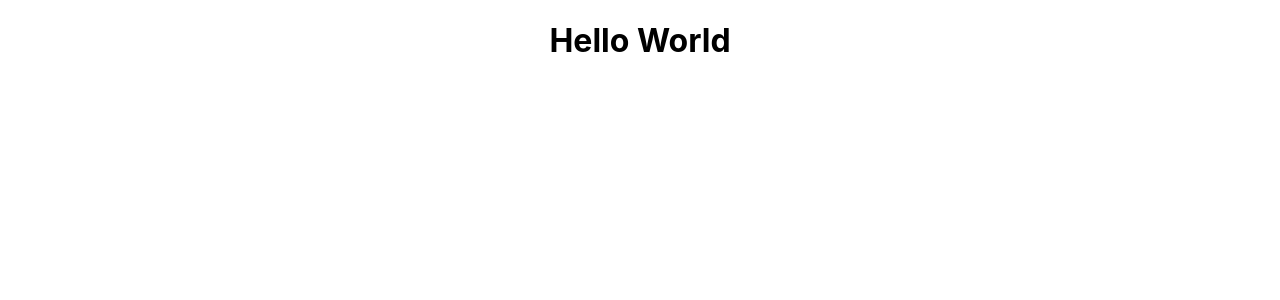
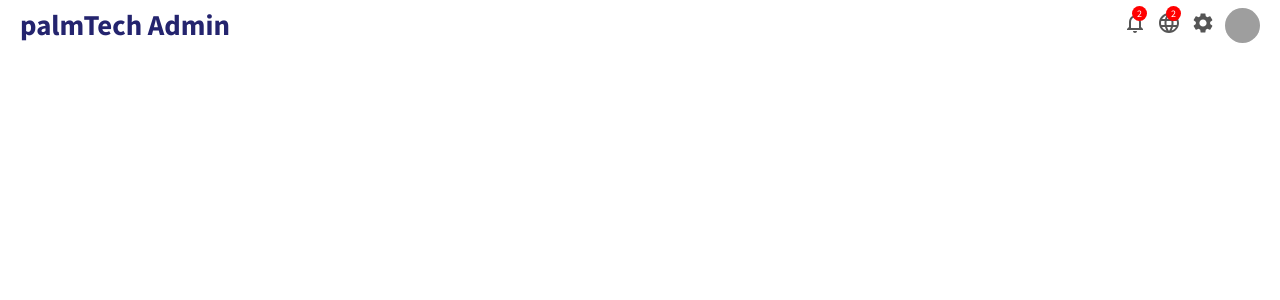
Before and after one commit to Solamatics/adminBoard, a React (Create React App) app: page / in a window 1280 px wide. Shown: the top 300 px of the page. Built offline with nearby package versions, Linux system fonts and the light colour scheme; grey boxes are pictures that could not be loaded.

Commit message:
built dashboard navbar

```diff
--- a/package.json
+++ b/package.json
@@ -5,13 +5,14 @@
   "dependencies": {
     "@emotion/react": "^11.9.0",
     "@emotion/styled": "^11.8.1",
+    "@mui/icons-material": "^5.6.1",
     "@mui/material": "^5.6.1",
     "@testing-library/jest-dom": "^5.16.4",
     "@testing-library/react": "^13.0.1",
     "@testing-library/user-event": "^13.5.0",
     "react": "^18.0.0",
     "react-dom": "^18.0.0",
-    "react-scripts": "^0.9.5",
+    "react-scripts": "^4.0.3",
     "recharts": "^2.1.9",
     "web-vitals": "^2.1.4"
   },
--- a/public/index.html
+++ b/public/index.html
@@ -10,34 +10,28 @@
       content="Web site created using create-react-app"
     />
     <link rel="apple-touch-icon" href="%PUBLIC_URL%/logo192.png" />
-    <!--
-      manifest.json provides metadata used when your web app is installed on a
-      user's mobile device or desktop. See https://developers.google.com/web/fundamentals/web-app-manifest/
-    -->
+
     <link rel="manifest" href="%PUBLIC_URL%/manifest.json" />
-    <!--
-      Notice the use of %PUBLIC_URL% in the tags above.
-      It will be replaced with the URL of the `public` folder during the build.
-      Only files inside the `public` folder can be referenced from the HTML.
 
-      Unlike "/favicon.ico" or "favicon.ico", "%PUBLIC_URL%/favicon.ico" will
-      work correctly both with client-side routing and a non-root public URL.
-      Learn how to configure a non-root public URL by running `npm run build`.
-    -->
-    <title>React App</title>
+    <link rel="preconnect" href="https://fonts.googleapis.com" />
+    <link rel="preconnect" href="https://fonts.gstatic.com" crossorigin />
+    <link
+      href="https://fonts.googleapis.com/css2?family=Source+Sans+Pro:wght@200;300;400;600;700;900&display=swap"
+      rel="stylesheet"
+    />
+
+    <title>Admin Dashboard</title>
+    <style>
+      * {
+        font-family: "Source Sans Pro", sans-serif;
+        padding: 0;
+        margin: 0;
+        box-sizing: border-box;
+      }
+    </style>
   </head>
   <body>
     <noscript>You need to enable JavaScript to run this app.</noscript>
     <div id="root"></div>
-    <!--
-      This HTML file is a template.
-      If you open it directly in the browser, you will see an empty page.
-
-      You can add webfonts, meta tags, or analytics to this file.
-      The build step will place the bundled scripts into the <body> tag.
-
-      To begin the development, run `npm start` or `yarn start`.
-      To create a production bundle, use `npm run build` or `yarn build`.
-    -->
   </body>
 </html>
--- a/src/App.css
+++ /dev/null
@@ -1,38 +0,0 @@
-.App {
-  text-align: center;
-}
-
-.App-logo {
-  height: 40vmin;
-  pointer-events: none;
-}
-
-@media (prefers-reduced-motion: no-preference) {
-  .App-logo {
-    animation: App-logo-spin infinite 20s linear;
-  }
-}
-
-.App-header {
-  background-color: #282c34;
-  min-height: 100vh;
-  display: flex;
-  flex-direction: column;
-  align-items: center;
-  justify-content: center;
-  font-size: calc(10px + 2vmin);
-  color: white;
-}
-
-.App-link {
-  color: #61dafb;
-}
-
-@keyframes App-logo-spin {
-  from {
-    transform: rotate(0deg);
-  }
-  to {
-    transform: rotate(360deg);
-  }
-}
--- a/src/App.js
+++ b/src/App.js
@@ -1,10 +1,10 @@
 import React from "react";
-import "./App.css";
+import Topbar from "./components/topbar/Topbar";
 
 function App() {
   return (
-    <div className="App">
-      <h1>Hello World</h1>
+    <div>
+      <Topbar />
     </div>
   );
 }
--- /dev/null
+++ b/src/components/topbar/Topbar.jsx
@@ -0,0 +1,39 @@
+import React from "react";
+import "./topbar.css";
+import NotificationsNoneIcon from "@mui/icons-material/NotificationsNone";
+import LanguageIcon from "@mui/icons-material/Language";
+import SettingsIcon from "@mui/icons-material/Settings";
+
+const Topbar = () => {
+  return (
+    <div className="topbar">
+      <div className="topbarWrapper">
+        <div className="topLeft">
+          <span className="logo">palmTech Admin</span>
+        </div>
+        <div className="topRight">
+          <div className="topbarIconContainer">
+            <NotificationsNoneIcon />
+            <span className="topIconBagde">2</span>
+          </div>
+
+          <div className="topbarIconContainer">
+            <LanguageIcon />
+            <span className="topIconBagde">2</span>
+          </div>
+
+          <div className="topbarIconContainer">
+            <SettingsIcon />
+          </div>
+          <img
+            src="https://images.unsplash.com/photo-1583760919595-270997d7726a?ixlib=rb-1.2.1&ixid=MnwxMjA3fDB8MHxwaG90by1wYWdlfHx8fGVufDB8fHx8&auto=format&fit=crop&w=1665&q=80"
+            alt="avatarImage"
+            className="topAvatar"
+          />
+        </div>
+      </div>
+    </div>
+  );
+};
+
+export default Topbar;
--- /dev/null
+++ b/src/components/topbar/topbar.css
@@ -0,0 +1,59 @@
+.topbar {
+  width: 100%;
+  height: 50px;
+  background-color: #fff;
+  position: sticky;
+  top: 0;
+  z-index: 999;
+}
+
+.topbarWrapper {
+  height: 100%;
+  padding: 0px 20px;
+  display: flex;
+  align-items: center;
+  justify-content: space-between;
+}
+
+.logo {
+  font-weight: bold;
+  color: rgb(36, 36, 110);
+  font-size: 1.8rem;
+  cursor: pointer;
+}
+
+.topRight {
+  display: flex;
+  justify-content: center;
+  align-items: center;
+}
+
+.topbarIconContainer {
+  position: relative;
+  align-items: center;
+  cursor: pointer;
+  margin-right: 10px;
+  color: #555;
+}
+
+.topIconBagde {
+  width: 15px;
+  height: 15px;
+  position: absolute;
+  top: -5px;
+  right: 0px;
+  background-color: red;
+  color: white;
+  border-radius: 50%;
+  display: flex;
+  align-items: center;
+  justify-content: center;
+  font-size: 10px;
+}
+
+.topAvatar {
+  width: 35px;
+  height: 35px;
+  border-radius: 50%;
+  cursor: pointer;
+}
--- a/src/index.css
+++ /dev/null
@@ -1,13 +0,0 @@
-body {
-  margin: 0;
-  font-family: -apple-system, BlinkMacSystemFont, 'Segoe UI', 'Roboto', 'Oxygen',
-    'Ubuntu', 'Cantarell', 'Fira Sans', 'Droid Sans', 'Helvetica Neue',
-    sans-serif;
-  -webkit-font-smoothing: antialiased;
-  -moz-osx-font-smoothing: grayscale;
-}
-
-code {
-  font-family: source-code-pro, Menlo, Monaco, Consolas, 'Courier New',
-    monospace;
-}
--- a/src/index.js
+++ b/src/index.js
@@ -1,6 +1,5 @@
 import React from "react";
 import ReactDOM from "react-dom/client";
-import "./index.css";
 import App from "./App";
 
 const root = ReactDOM.createRoot(document.getElementById("root"));
```
Also changed, not shown: 2 other files (tests, documents, lock files or other folders).
